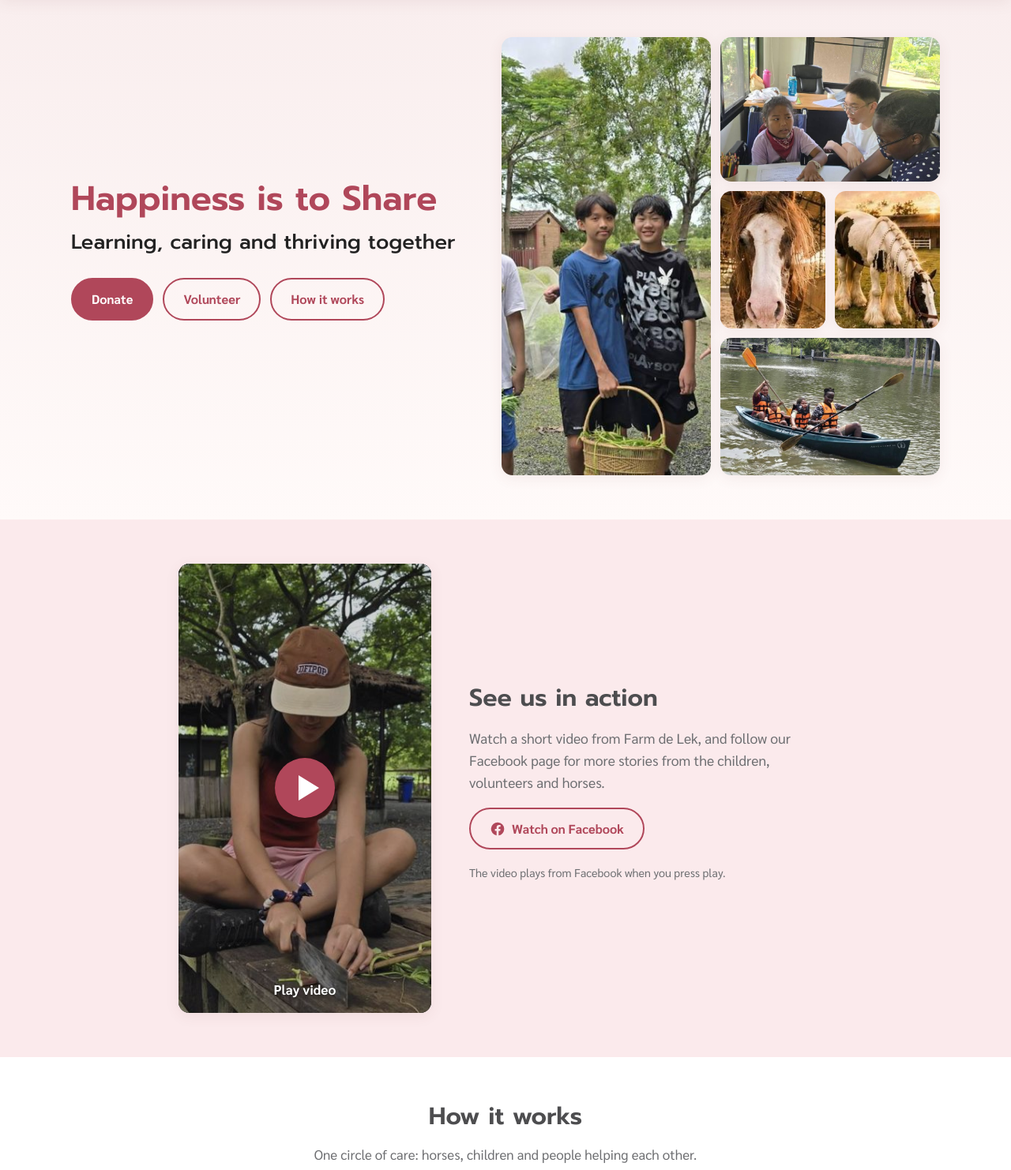
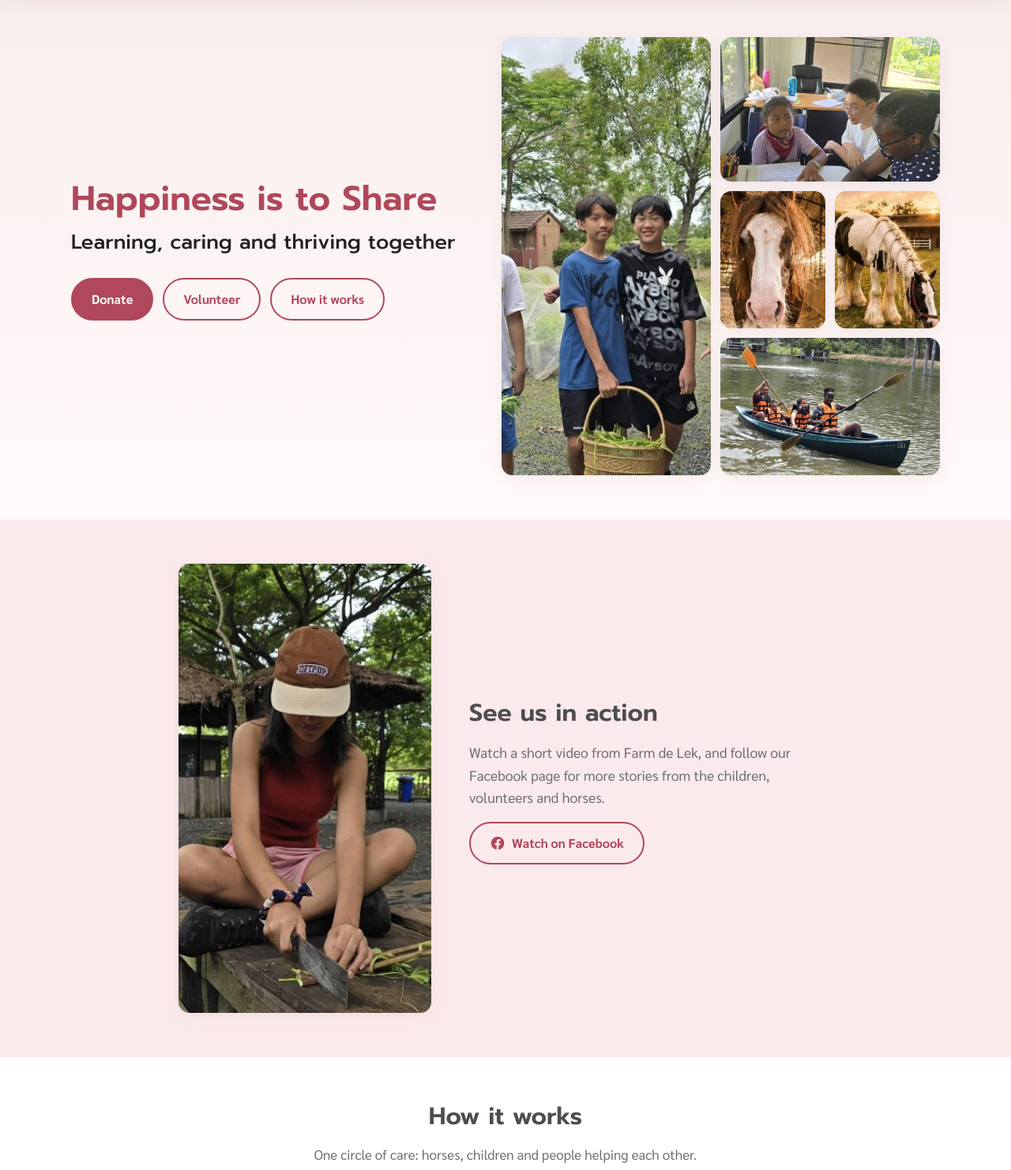
Before and after one commit to apinyacode/FarmDeApp, a Flask app: page / in a window 1280 px wide. Shown: the part 75-1557 px from the top of the page at 79% size. Run offline with Flask 3, Linux system fonts and the light colour scheme.

Commit message:
Home page: replace the Facebook video player with a still picture
The 'See us in action' section now shows a still image (stand-in:
volunteer/gardening.jpg until the real frame is supplied) with the
heading, text and a 'Watch on Facebook' link to the full Reel address
(facebook.com/reel/1612629857100248). Removes the click-to-play player,
its script and styles.

Co-Authored-By: Claude Opus 5.5 <noreply@anthropic.com>
Claude-Session: https://claude.ai/code/session_01AaPRwojYiVyxCgWuJqAKQj

```diff
--- a/data/site.json
+++ b/data/site.json
@@ -253,8 +253,9 @@
   "video": {
     "title": "See us in action",
     "text": "Watch a short video from Farm de Lek, and follow our Facebook page for more stories from the children, volunteers and horses.",
-    "url": "https://www.facebook.com/share/r/1FnWMbqEZc/",
+    "image": "volunteer/gardening.jpg",
+    "image_alt": "A moment from Farm de Lek",
     "vertical": true,
-    "poster": "volunteer/gardening.jpg"
+    "url": "https://www.facebook.com/reel/1612629857100248"
   }
 }
--- a/static/css/style.css
+++ b/static/css/style.css
@@ -324,25 +324,15 @@ section[id], article[id] { scroll-margin-top: 84px; }
 .mission-grid .card p { color: var(--fc-cards, var(--ink)); }
 .angels-intro { color: var(--fc-angels_intro, var(--muted)); }
 
-/* Home page: Facebook video */
+/* Home page: "See us in action" still picture (links to the Facebook Reel) */
 .video-section { background: var(--pink-soft); }
 .video-grid { display: flex; gap: 48px; align-items: center; justify-content: center; }
 .video-text { max-width: 460px; }
-.video-frame { flex: 0 0 auto; width: min(560px, 100%); aspect-ratio: 16 / 9; border-radius: var(--radius); overflow: hidden; box-shadow: var(--shadow); background: #2b2b2d; }
+.video-frame { flex: 0 0 auto; width: min(560px, 100%); aspect-ratio: 16 / 9; border-radius: var(--radius); overflow: hidden; box-shadow: var(--shadow); background: var(--sand); }
+.video-frame img { width: 100%; height: 100%; object-fit: cover; display: block; }
 .video-frame.vertical { width: min(320px, 100%); aspect-ratio: 9 / 16; }
-.video-frame iframe { width: 100%; height: 100%; border: 0; display: block; }
-.video-play { position: relative; width: 100%; height: 100%; padding: 0; border: 0; cursor: pointer; background: #2b2b2d; display: block; color: var(--white); font: inherit; }
-.video-play img { width: 100%; height: 100%; object-fit: cover; opacity: 0.8; display: block; }
-.video-play .play-icon { position: absolute; top: 50%; left: 50%; width: 76px; height: 76px; transform: translate(-50%, -50%); border-radius: 50%;
-  background: var(--rose); box-shadow: 0 6px 20px rgba(0,0,0,.3); transition: transform .15s; }
-.video-play .play-icon::after { content: ""; position: absolute; left: 30px; top: 22px; border-style: solid; border-width: 16px 0 16px 26px; border-color: transparent transparent transparent var(--white); }
-.video-play .play-label { position: absolute; left: 0; right: 0; bottom: 16px; text-align: center; font-weight: 700; text-shadow: 0 1px 4px rgba(0,0,0,.6); }
-.video-play:hover .play-icon, .video-play:focus-visible .play-icon { transform: translate(-50%, -50%) scale(1.08); }
-.video-play:focus-visible { outline: 3px solid var(--pink); outline-offset: 3px; }
 .video-text h2 { margin: 0 0 10px; font-size: calc(1.9rem * var(--fs-video_title, 1)); color: var(--fc-video_title, var(--ink)); }
 .video-text p { font-size: calc(1.1rem * var(--fs-video_text, 1)); color: var(--fc-video_text, var(--muted)); }
-.video-note { font-size: 0.9rem !important; color: var(--muted) !important; }
 @media (max-width: 760px) {
   .video-grid { flex-direction: column; text-align: center; gap: 24px; }
 }
-@media (prefers-reduced-motion: reduce) { .video-play .play-icon { transition: none; } }
--- a/static/js/main.js
+++ b/static/js/main.js
@@ -21,16 +21,3 @@ document.addEventListener("DOMContentLoaded", () => {
     });
   });
 });
-
-// Facebook video: swap the play button for Facebook's player only when pressed.
-document.addEventListener("click", (e) => {
-  const btn = e.target.closest(".video-play");
-  if (!btn) return;
-  const frame = document.createElement("iframe");
-  frame.src = btn.dataset.src;
-  frame.title = btn.dataset.title || "Video";
-  frame.allow = "autoplay; clipboard-write; encrypted-media; picture-in-picture; web-share";
-  frame.allowFullscreen = true;
-  frame.setAttribute("scrolling", "no");
-  btn.replaceWith(frame);
-});
--- a/templates/index.html
+++ b/templates/index.html
@@ -34,27 +34,19 @@
   </div>
 </section>
 
-{% if site.video and site.video.url and 'section_video' not in hidden %}
+{% if site.video and site.video.image and 'section_video' not in hidden %}
 {% set v = site.video %}
 <section class="section video-section" id="video">
   <div class="container video-grid">
     <div class="video-frame{% if v.vertical %} vertical{% endif %}">
-      {# Facebook's player loads only when someone presses play: faster page, no Facebook tracking until then #}
-      <button class="video-play" type="button"
-              data-src="https://www.facebook.com/plugins/video.php?href={{ v.url | urlencode }}&show_text=false&autoplay=true"
-              data-title="{{ v.title }}" aria-label="Play video: {{ v.title }}">
-        {% if v.poster %}<img src="{{ url_for('static', filename='img/' ~ v.poster) }}" alt="" loading="lazy">{% endif %}
-        <span class="play-icon" aria-hidden="true"></span>
-        <span class="play-label">Play video</span>
-      </button>
+      <img src="{{ url_for('static', filename='img/' ~ v.image) }}" alt="{{ v.image_alt }}" loading="lazy">
     </div>
     <div class="video-text">
       {% if 'video_title' not in hidden %}<h2>{{ v.title }}</h2>{% endif %}
       {% if 'video_text' not in hidden %}<p>{{ v.text }}</p>{% endif %}
-      <p><a class="btn btn-outline fb-btn" href="{{ v.url }}" target="_blank" rel="noopener">
+      {% if v.url %}<p><a class="btn btn-outline fb-btn" href="{{ v.url }}" target="_blank" rel="noopener">
         <svg class="fb-icon" viewBox="0 0 24 24" width="20" height="20" aria-hidden="true"><path fill="currentColor" d="M22 12a10 10 0 1 0-11.56 9.88v-6.99H7.9V12h2.54V9.8c0-2.5 1.49-3.89 3.78-3.89 1.09 0 2.24.2 2.24.2v2.46h-1.26c-1.24 0-1.63.77-1.63 1.56V12h2.78l-.44 2.89h-2.34v6.99A10 10 0 0 0 22 12z"/></svg>
-        Watch on Facebook</a></p>
-      <p class="video-note">The video plays from Facebook when you press play.</p>
+        Watch on Facebook</a></p>{% endif %}
     </div>
   </div>
 </section>
```
Also changed, not shown: tests/test_app.py (+4 -5 lines), README.md.
